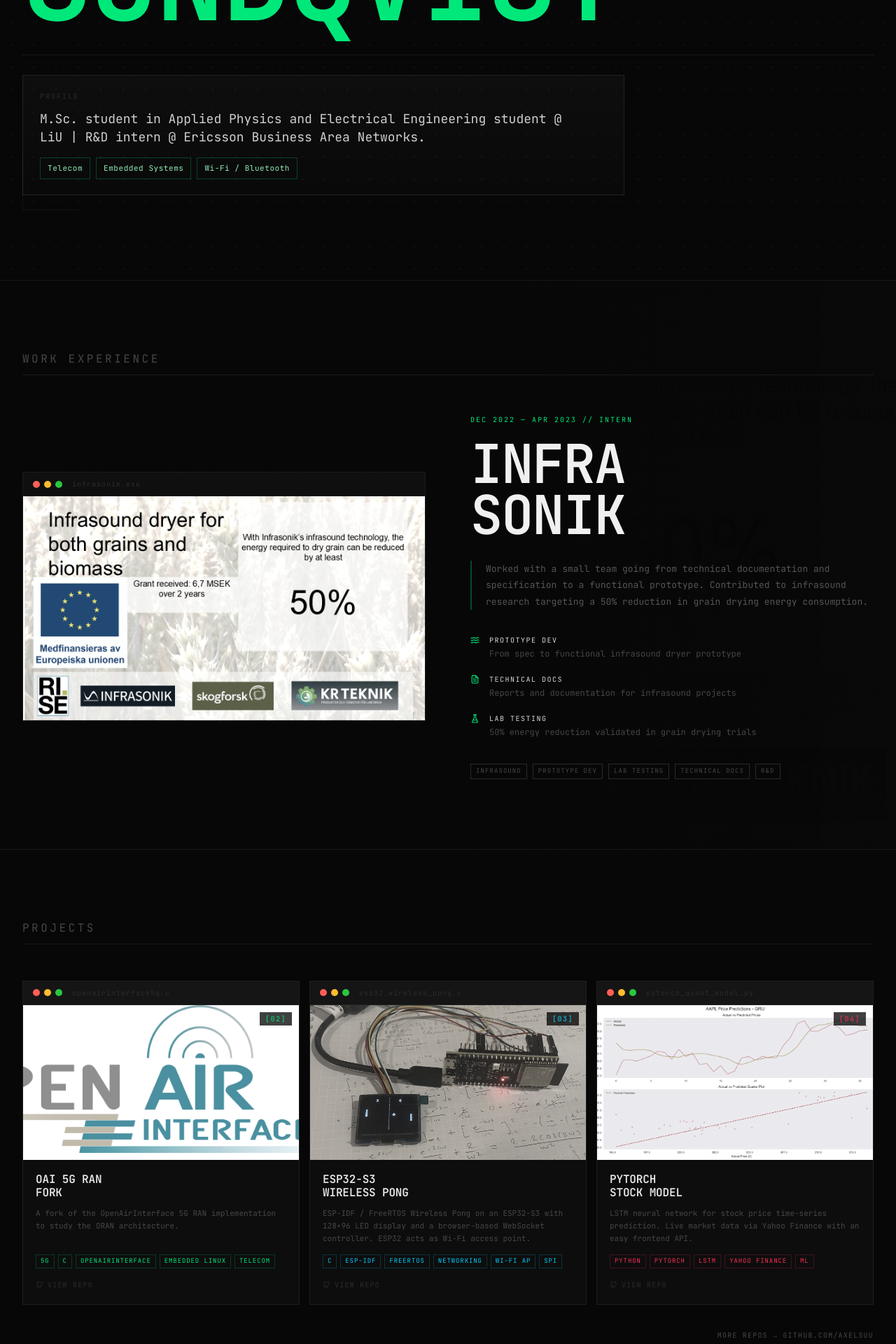
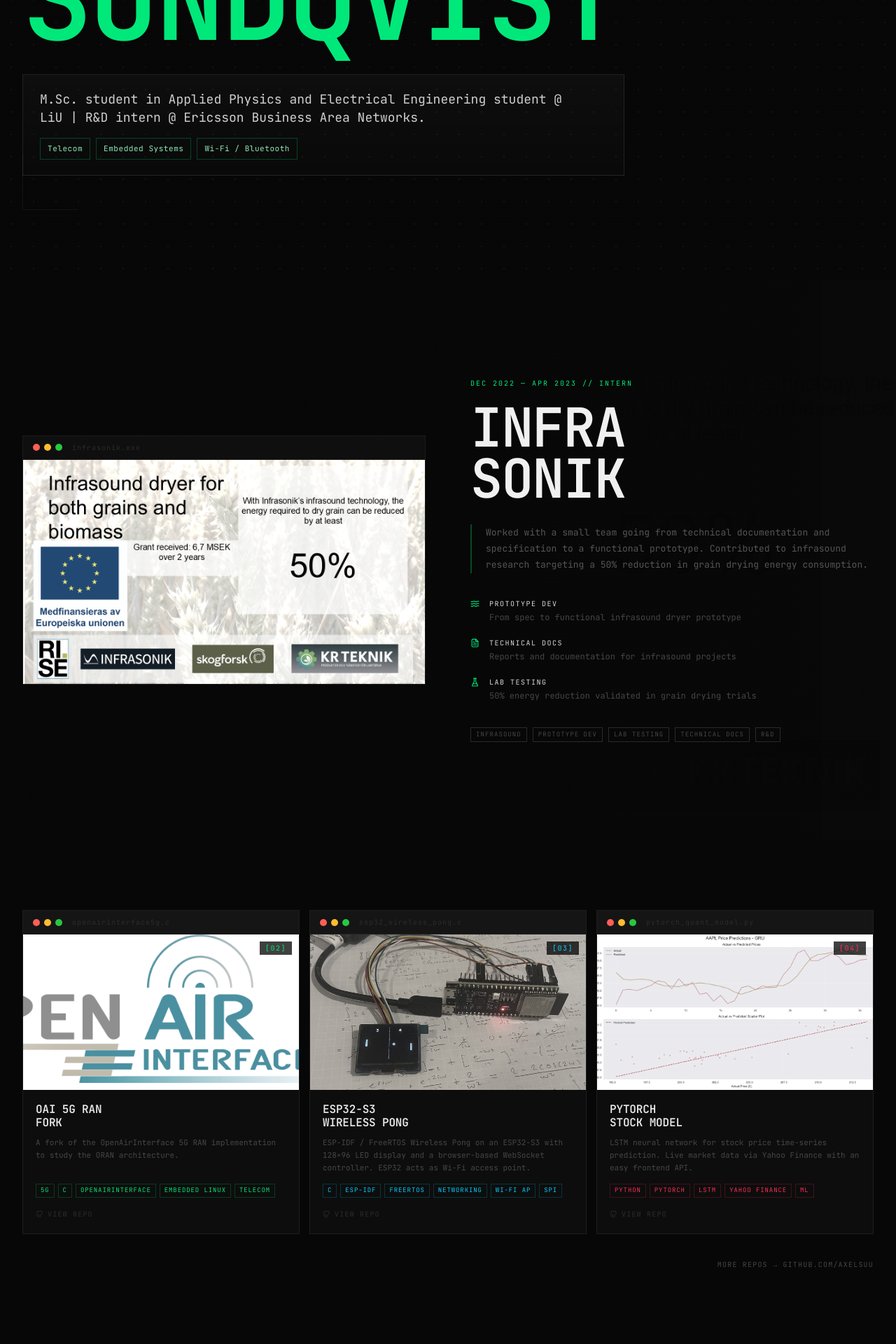
Before and after one commit to AxelSuu/AxelSundqvist, a React (Vite) app: page / in a window 1280 px wide. Shown: the part 400-2320 px from the top of the page at 70% size. Built offline with nearby package versions, Linux system fonts and the light colour scheme.

Commit message:
removed section lines

```diff
--- a/src/components/alt/terminal-about.tsx
+++ b/src/components/alt/terminal-about.tsx
@@ -12,12 +12,9 @@
       id="alt-about"
       style={{
         padding: '100px 32px 80px',
-        borderTop: '1px solid rgba(255,255,255,0.07)',
       }}
     >
       <div style={{ maxWidth: 1240, margin: '0 auto' }}>
-        <div className="alt-hr" style={{ marginBottom: 56 }} />
-
         <div className="alt-about-grid">
           {/* Left: image + filename */}
           <div>
--- a/src/components/alt/terminal-hero.tsx
+++ b/src/components/alt/terminal-hero.tsx
@@ -54,9 +54,6 @@
           <div style={{ color: '#00e87a' }}>SUNDQVIST</div>
         </div>
 
-        {/* Divider */}
-        <div className="alt-hr" style={{ marginBottom: 28 }} />
-
         {/* Impact intro panel */}
         <div style={{
           border: '1px solid rgba(255,255,255,0.09)',
@@ -64,14 +61,6 @@
           padding: '22px 24px',
           maxWidth: 860,
         }}>
-          <div style={{
-            fontSize: 10,
-            letterSpacing: '0.2em',
-            color: '#2c2c2c',
-            marginBottom: 12,
-          }}>
-            PROFILE
-          </div>
 
           <p style={{
             margin: 0,
--- a/src/components/alt/terminal-projects.tsx
+++ b/src/components/alt/terminal-projects.tsx
@@ -139,14 +139,10 @@
       id="alt-projects"
       style={{
         padding: '100px 32px',
-        borderTop: '1px solid rgba(255,255,255,0.07)',
         position: 'relative',
       }}
     >
       <div style={{ maxWidth: 1240, margin: '0 auto' }}>
-        <div className="alt-section-label" style={{ fontSize: 16 }}>Projects</div>
-        <div className="alt-hr" style={{ marginBottom: 52 }} />
-
         <div className="alt-projects-grid">
           {PROJECTS.map(p => <ProjectCard key={p.num} p={p} />)}
         </div>
--- a/src/components/alt/terminal-work.tsx
+++ b/src/components/alt/terminal-work.tsx
@@ -16,7 +16,6 @@
         alignItems: 'center',
         padding: '100px 32px',
         position: 'relative',
-        borderTop: '1px solid rgba(255,255,255,0.07)',
       }}
     >
       {/* Faint background image */}
@@ -38,10 +37,6 @@
       }} />
 
       <div style={{ maxWidth: 1240, width: '100%', margin: '0 auto', position: 'relative', zIndex: 2 }}>
-
-        {/* Section label */}
-        <div className="alt-section-label" style={{ fontSize: 16 }}>WORK EXPERIENCE</div>
-        <div className="alt-hr" style={{ marginBottom: 56 }} />
 
         <div className="alt-work-grid">
           {/* Left: terminal window with image */}
```
